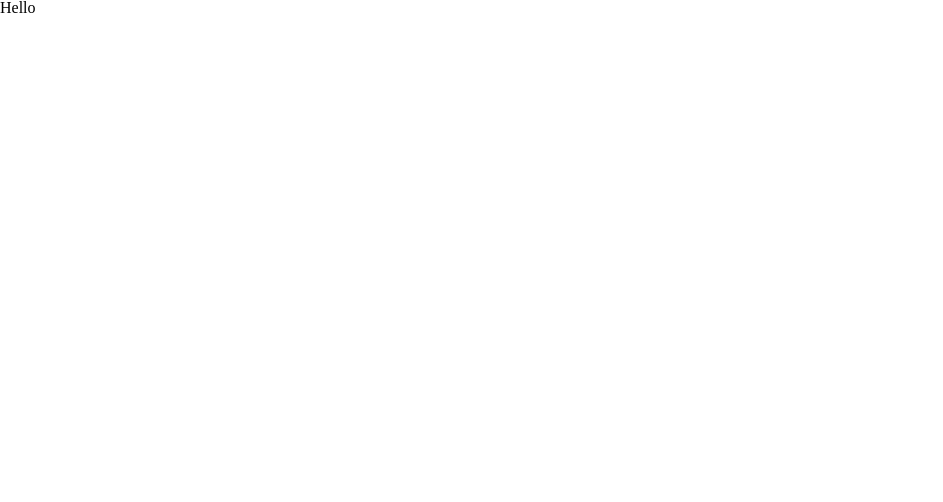
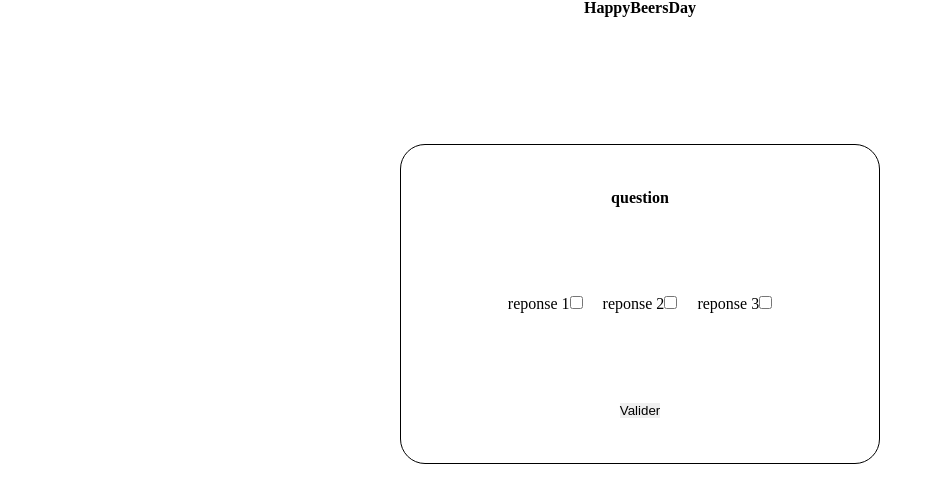
Before and after one commit to RomainRG31/happybeersday, a React (Vite) app: page /result in a window 1280 px wide. Shown: the top 502 px of the page, without its empty margins (0-943 px from the left). Built offline with nearby package versions, Linux system fonts and the light colour scheme.

Commit message:
add cards

```diff
--- a/package.json
+++ b/package.json
@@ -11,7 +11,8 @@
   },
   "dependencies": {
     "react": "^18.2.0",
-    "react-dom": "^18.2.0"
+    "react-dom": "^18.2.0",
+    "react-router-dom": "^6.23.1"
   },
   "devDependencies": {
     "@types/react": "^18.2.66",
--- a/src/App.css
+++ b/src/App.css
@@ -0,0 +1,8 @@
+* {
+    margin: 0;
+}
+
+.container {
+    height: 100vh;
+    width: 100vw;
+}
--- a/src/App.jsx
+++ b/src/App.jsx
@@ -1,8 +1,15 @@
 import "./App.css";
+import QuestionCard from "./components/QuestionCard";
+import ResultCard from "./components/ResultCard";
 import "./reset.css";
 
 function App() {
-  return <>Hello</>;
+  return (
+    <div className="container">
+      <QuestionCard />
+      {/* <ResultCard /> */}
+    </div>
+  );
 }
 
 export default App;
--- /dev/null
+++ b/src/components/QuestionCard.css
@@ -0,0 +1,29 @@
+h1 {
+    text-align: center;
+}
+
+.question {
+    display: flex;
+    justify-content: center;
+    align-items: center;
+    padding-top: 10%;
+}
+
+.question-card {
+    display: flex;
+    flex-direction: column;
+    justify-content: space-around;
+    align-items: center;
+    height: 20rem;
+    width: 30rem;
+    border: solid 1px black;
+    border-radius: 25px;
+}
+
+
+
+ul {
+    display: flex;
+    flex-direction: row;
+    gap: 20px;
+}
--- /dev/null
+++ b/src/components/QuestionCard.jsx
@@ -0,0 +1,32 @@
+// import { Link } from "react-router-dom";
+import "./QuestionCard.css";
+
+function QuestionCard() {
+  return (
+    <>
+      <h1>HappyBeersDay</h1>
+      <div className="question">
+        <div className="question-card">
+          <h2>question</h2>
+          <ul>
+            <li>
+              reponse 1
+              <input type="checkbox" />
+            </li>
+            <li>
+              reponse 2
+              <input type="checkbox" />
+            </li>
+            <li>
+              reponse 3
+              <input type="checkbox" />
+            </li>
+          </ul>
+          <button>Valider</button>
+        </div>
+      </div>
+    </>
+  );
+}
+
+export default QuestionCard;
--- /dev/null
+++ b/src/components/ResultCard.css
@@ -0,0 +1,35 @@
+h1 {
+    text-align: center;
+}
+
+.result{
+    width: 100vw;
+    height: 100vh;
+}
+
+.beer {
+    display: flex;
+    flex-direction: column;
+    justify-content: space-around;
+    gap: 2rem;
+    width: 100%;
+}
+
+.result-card {
+    padding: 1.5rem;
+    display: flex;
+    flex-direction: row;
+    margin-top: 8%;
+    margin-inline: 15%;
+    gap: 5rem;
+    margin-left: 20%;
+    border: solid 1px black;
+    border-radius: 25px;
+    height: 25rem;
+}
+.description {
+    display: flex;
+    flex-direction: column;
+    justify-content: center;
+    text-align: justify;
+}
--- /dev/null
+++ b/src/components/ResultCard.jsx
@@ -0,0 +1,29 @@
+import "./ResultCard.css";
+
+function ResultCard() {
+  return (
+    <div className="result">
+      <h1>HappyBeersDay</h1>
+      <div className="result-card">
+        <div className="beer">
+          <img src="./src/assets/img/logo_hbd.png" alt="logo" />
+          <h1>Beer name</h1>
+        </div>
+        <div className="description">
+          <h1>Beer description</h1>
+          <p>
+            Lorem ipsum dolor sit amet consectetur adipisicing elit. Laudantium
+            expedita molestiae corporis rem. Dolorem dolore laborum, ea et omnis
+            officia. Id, eos sapiente! Neque nisi beatae, nihil quam eum a? Non
+            dignissimos perferendis provident officiis architecto totam qui
+            incidunt, nesciunt laudantium velit recusandae ipsa rem delectus
+            illo, commodi rerum debitis asperiores impedit consequuntur ab
+            doloremque mollitia quam saepe earum. Nisi.
+          </p>
+        </div>
+      </div>
+    </div>
+  );
+}
+
+export default ResultCard;
```
Also changed, not shown: src/main.jsx (+19 -0 lines), 2 other files (tests, documents, lock files or other folders).
